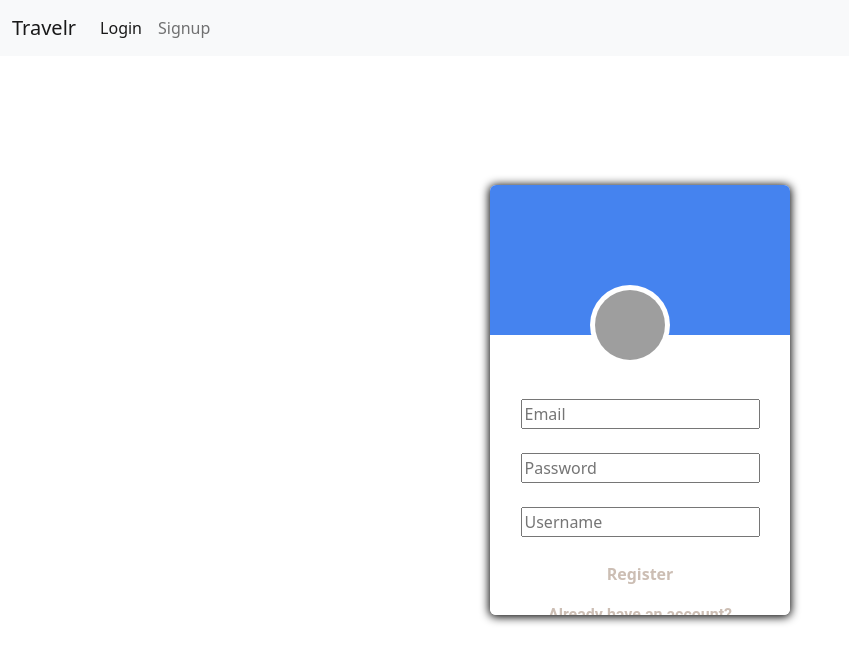
After one commit to markantao/travelr, a Flask app: page /login in a window 1280 px wide. The commit adds this page. Shown: the top 663 px of the page, without its empty margins (0-849 px from the left). Run offline with Flask 2, Linux system fonts and the light colour scheme; some libraries are stand-ins or nearby versions; grey boxes are pictures that could not be loaded.

Commit message:
Added login page, still working on it

```diff
--- a/app.py
+++ b/app.py
@@ -6,5 +6,9 @@ app = Flask(__name__)
 def home():
     return render_template("home.html")
 
+@app.route("/login")
+def login():
+    return render_template("login.html")
+
 if __name__ == "__main__":
     app.run(debug=True)
--- a/templates/base.html
+++ b/templates/base.html
@@ -17,7 +17,7 @@
           </button>
           <div class="collapse navbar-collapse" id="navbarNavAltMarkup">
             <div class="navbar-nav">
-              <a class="nav-link active" aria-current="page" href="#">Login</a>
+              <a class="nav-link active" aria-current="page" href="login">Login</a>
               <a class="nav-link" href="#">Signup</a>
             </div>
           </div>
--- /dev/null
+++ b/templates/login.html
@@ -0,0 +1,75 @@
+{% extends "base.html" %}
+
+{% block content %}
+<style>
+    .card_container{
+    width: 300px;
+    height: 430px;
+    background: #ffffff;
+    border-radius: 6px;
+    position: absolute;
+    top: 50%;
+    left: 50%;
+    transform: translate(-50%, -50%);
+    box-shadow: 0px 1px 10px 1px #000;
+    overflow: hidden;
+    display: inline-block;
+}
+
+.upper_container{
+    height: 150px;
+    background: #4583EF;
+}
+
+.lower_container{
+    height: 280px;
+    background: #ffffff;
+    padding: 20px;
+    padding-top: 40px;
+    text-align: center;
+}
+
+.image_container img{
+    background: #ffffff;
+    height: 80px;
+    width: 80px;
+    border-radius: 50%;
+    padding: 5px;
+    transform: translate(100px, 100px);
+}
+
+.make_account{
+    color: #CCBEB4;
+    background: #ffffff;
+    font-weight: bold;
+    border: none;
+}
+
+.login_page{
+    font-family: 'Roboto', sans-serif;
+    color: #CCBEB4;
+    font-weight: bold;
+}
+</style>
+
+<div class="card_container">
+    <div class="upper_container">
+        <div class="image_container">
+            <img src="login_person.jpg">
+        </div>
+    </div>
+    <div class="lower_container">
+
+            <form>
+                <br>
+                <input type="text" id="fname" name="fname" placeholder="Email"><br><br>
+                <input type="text" id="lname" name="lname" placeholder="Password"><br><br>
+                <input type="text" id="fname" name="fname" placeholder="Username"><br>
+                <br>
+                <input type="submit" value="Register" class="make_account">
+              </form>
+
+            <p class="login_page">Already have an account?</p>
+        </div>
+    </div>
+{% endblock %}
```
